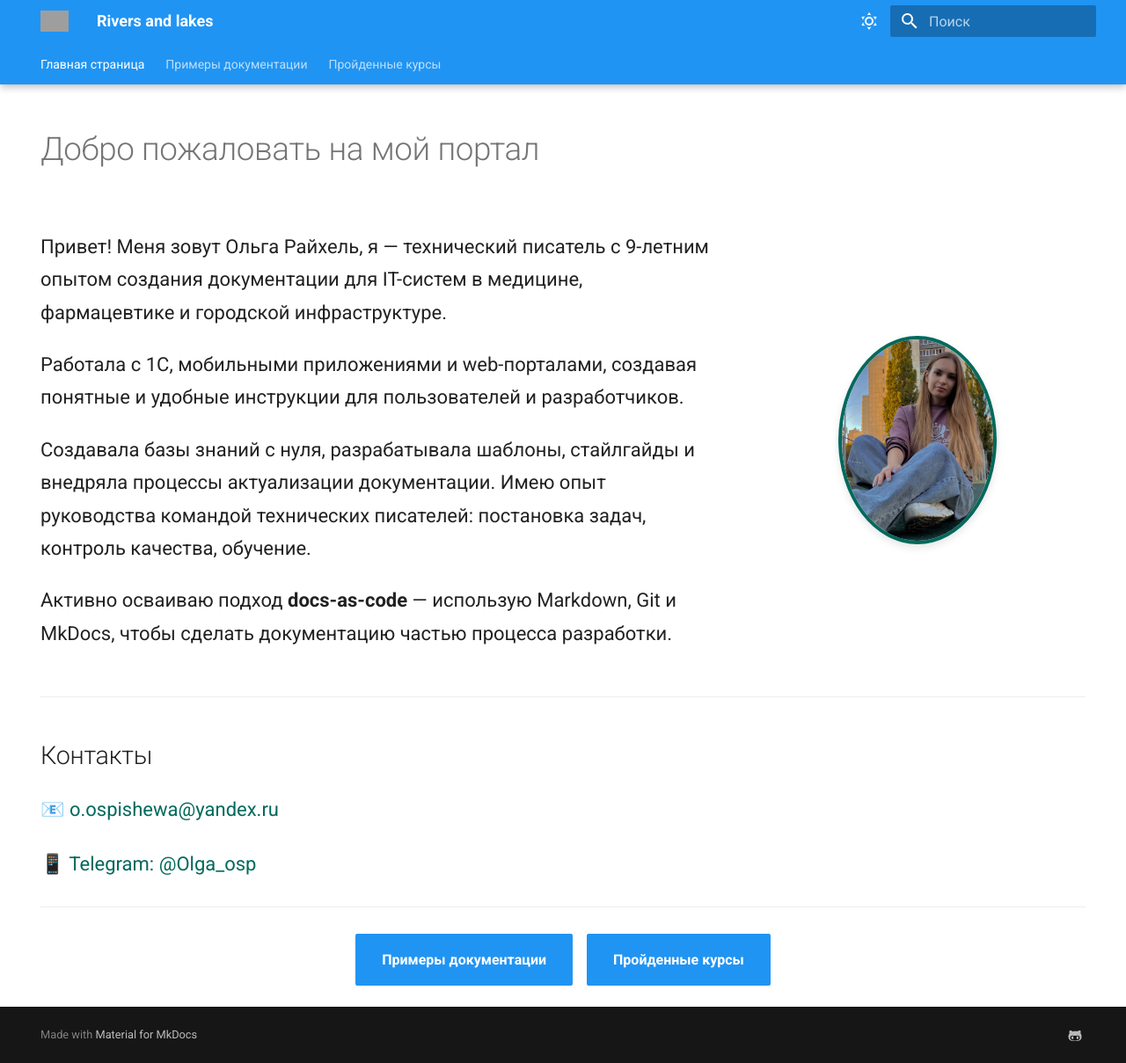
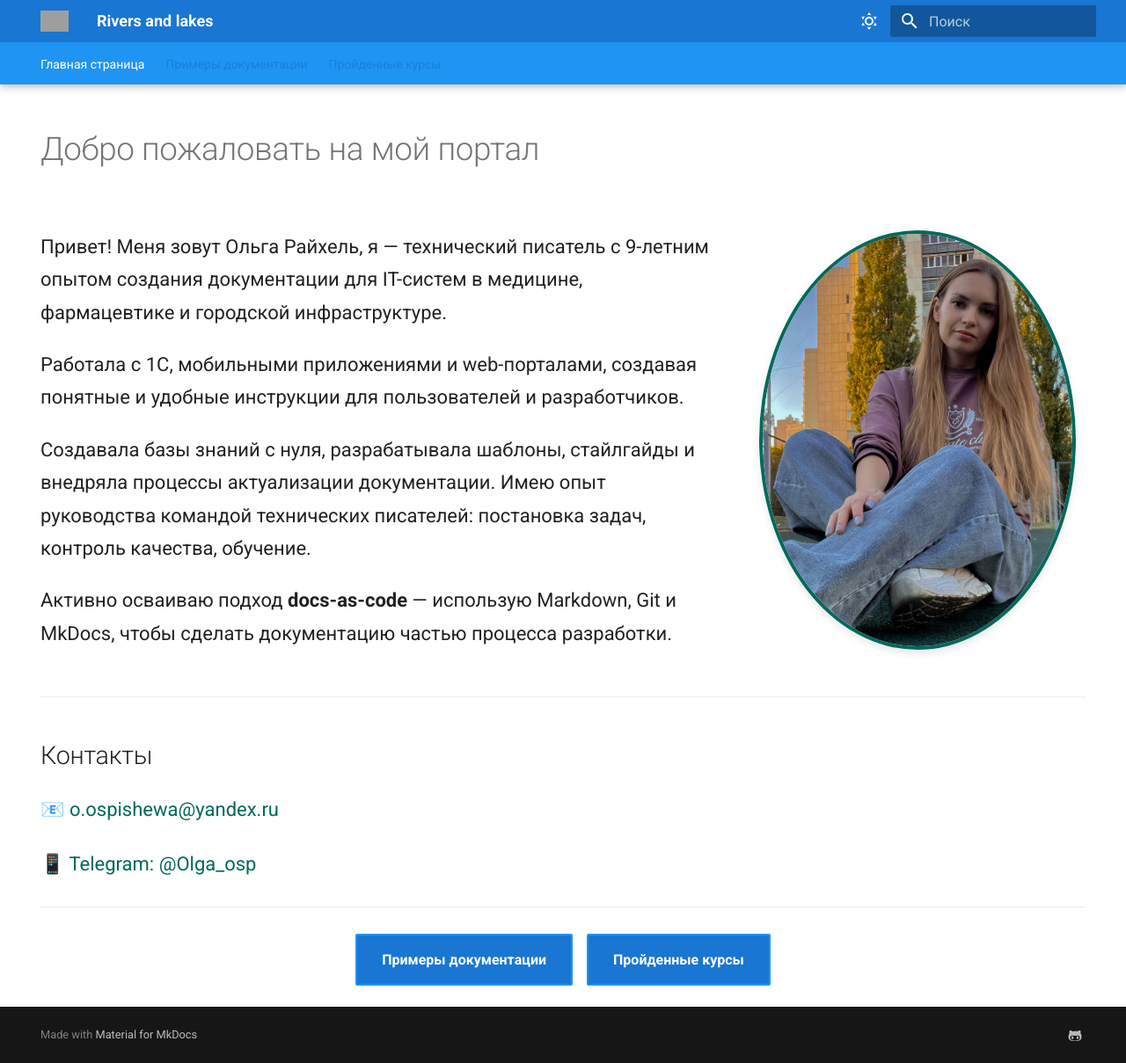
Before and after one commit to Olga-raykhel/docs_o-raykhel, an MkDocs documentation site: the page built from docs/index.md, in a window 1280 px wide and 1209 px high. Shown: the whole window at 88% size. Built offline with MkDocs 1.6.1 and Material for MkDocs 9.7.7, drawn with Linux system fonts in a browser that asks for light colours; grey boxes are pictures that could not be loaded.

Commit message:
Исправлено оформление

```diff
--- a/docs/styles/extra.css
+++ b/docs/styles/extra.css
@@ -9,7 +9,7 @@
 /* Текст слева */
 .profile-text {
   flex: 2;
-  min-width: 300px;
+  min-width: 200px;
   line-height: 1.7;
   font-size: 1.1rem;
 }
@@ -17,16 +17,16 @@
 /* Фото справа */
 .profile-photo-container {
   flex: 1;
-  min-width: 180px;
+  min-width: 360px;
   display: flex;
   justify-content: center;
 }
 
 .profile-photo {
-  width: 180px;
-  height: 180px;
+  width: 360px;
+  height: 360px;
   object-fit: cover;
-  border-radius: 50%;
+  border-radius: 70%;
   border: 4px solid #00695c;
   box-shadow: 0 4px 10px rgba(0, 0, 0, 0.1);
 }
@@ -84,3 +84,50 @@
   font-size: 0.92rem;
   line-height: 1.7; /* чуть больше интервала — для удобства чтения */
 }
+/* Заменить цвет кнопок и навигации */
+.md-header {
+  background-color: #005a9e !important; /* тёмно-синий */
+}
+
+.md-nav__link--active,
+.md-nav__link:hover {
+  color: #005a9e !important;
+}
+
+.md-button,
+.md-button--primary {
+  background: #005a9e !important;
+  border-color: #005a9e;
+}
+
+/* Цвет ссылок */
+a {
+  color: #005a9e;
+}
+
+a:hover {
+  color: #003f6d;
+}
+/* docs/stylesheets/extra.css */
+:root {
+  --md-primary-fg-color: #1976d2;
+  --md-accent-fg-color: #1565c0;
+  --md-default-fg-color--light: #5f6c74;
+}
+
+.md-header {
+  background-color: #1976d2 !important;
+}
+
+.md-button,
+.md-button--primary {
+  background: #1976d2 !important;
+}
+
+a {
+  color: #1976d2;
+}
+
+a:hover {
+  color: #0d47a1;
+}
```
Also changed, not shown: site/styles/extra.css.
